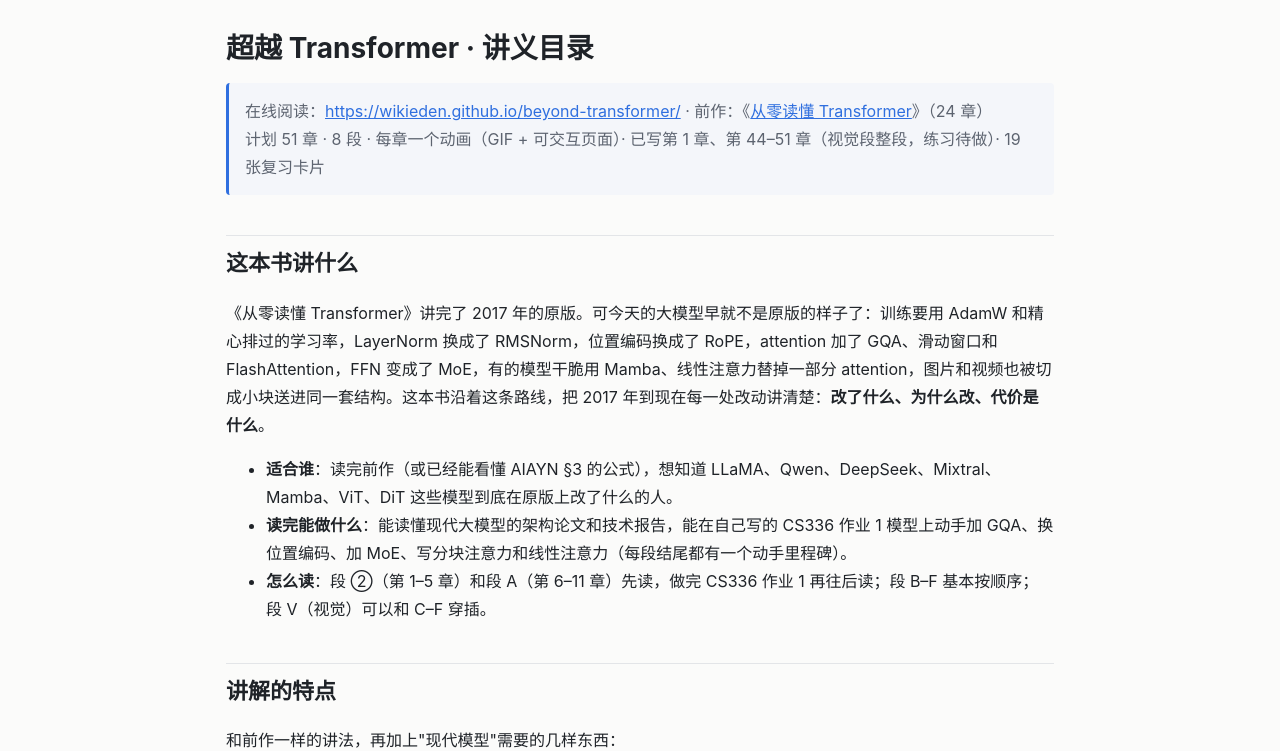
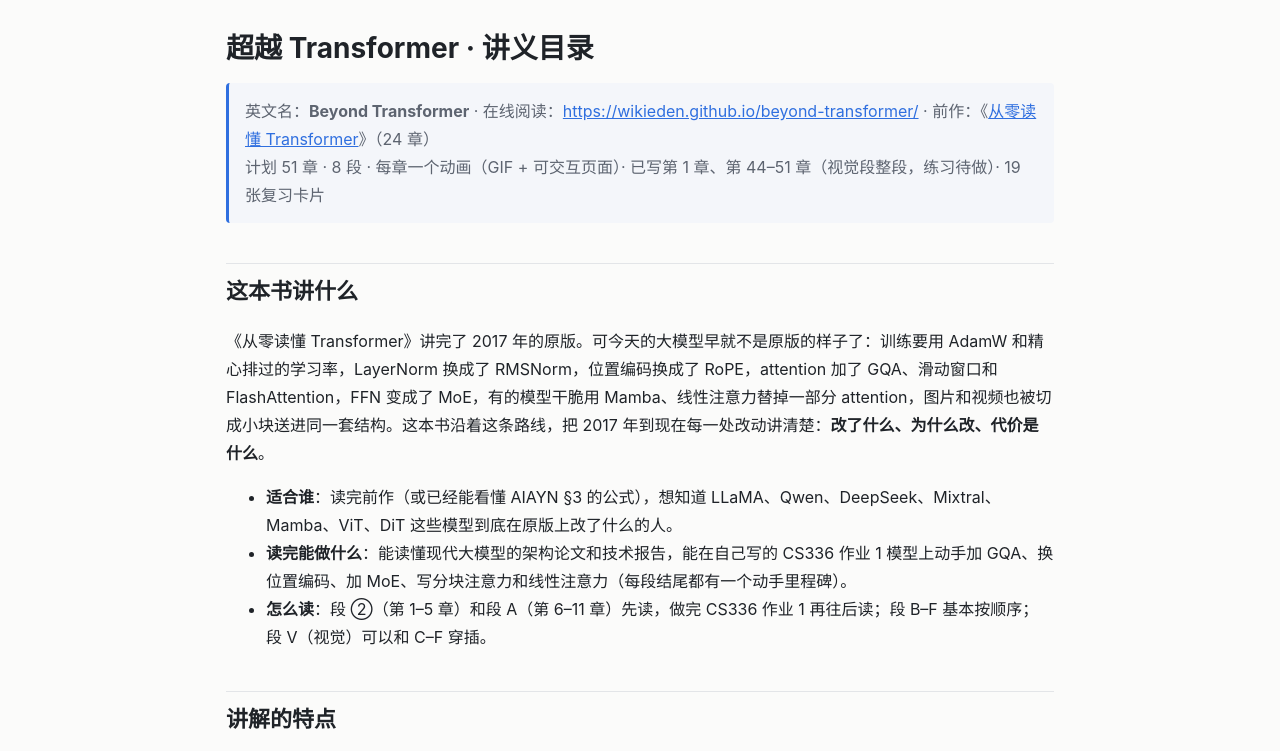
Before and after one commit to wikieden/beyond-transformer, a plain HTML site: page lessons/index.html in a window 1280 px wide. Shown: the part 48-799 px from the top of the page. Drawn offline with nearby package versions, Linux system fonts and the light colour scheme.

Commit message:
目录加英文名 Beyond Transformer

```diff
--- a/lessons/index.html
+++ b/lessons/index.html
@@ -47,7 +47,7 @@ footer{max-width:860px;margin:0 auto;padding:0 16px 40px;color:var(--mute);font-
 <main>
 <h1 id="transformer">超越 Transformer · 讲义目录</h1>
 <blockquote>
-<p>在线阅读：<a href="https://wikieden.github.io/beyond-transformer/">https://wikieden.github.io/beyond-transformer/</a> · 前作：《<a href="https://wikieden.github.io/transformer-visual/">从零读懂 Transformer</a>》（24 章）<br />
+<p>英文名：<strong>Beyond Transformer</strong> · 在线阅读：<a href="https://wikieden.github.io/beyond-transformer/">https://wikieden.github.io/beyond-transformer/</a> · 前作：《<a href="https://wikieden.github.io/transformer-visual/">从零读懂 Transformer</a>》（24 章）<br />
 计划 51 章 · 8 段 · 每章一个动画（GIF + 可交互页面）· 已写第 1 章、第 44–51 章（视觉段整段，练习待做）· 19 张复习卡片</p>
 </blockquote>
 <h2 id="_1">这本书讲什么</h2>
```
Also changed, not shown: 1 other file.
